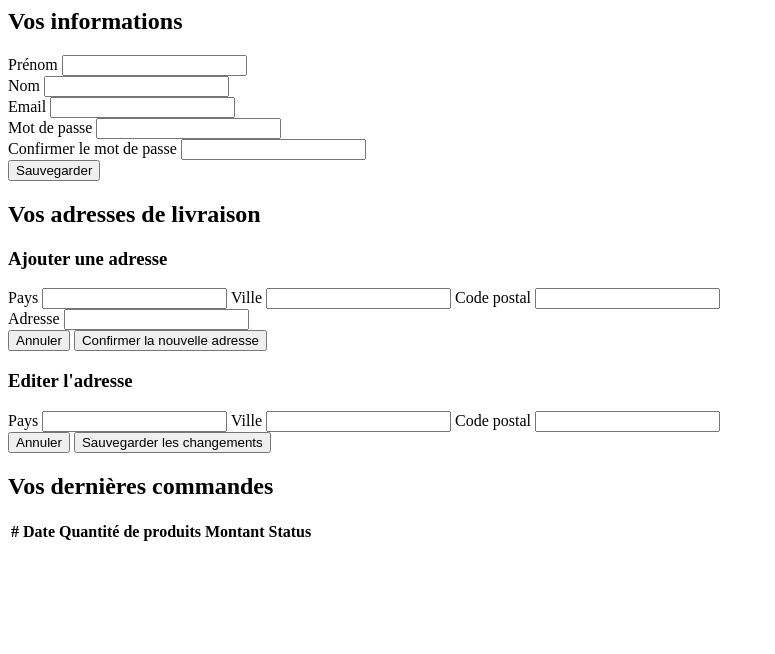
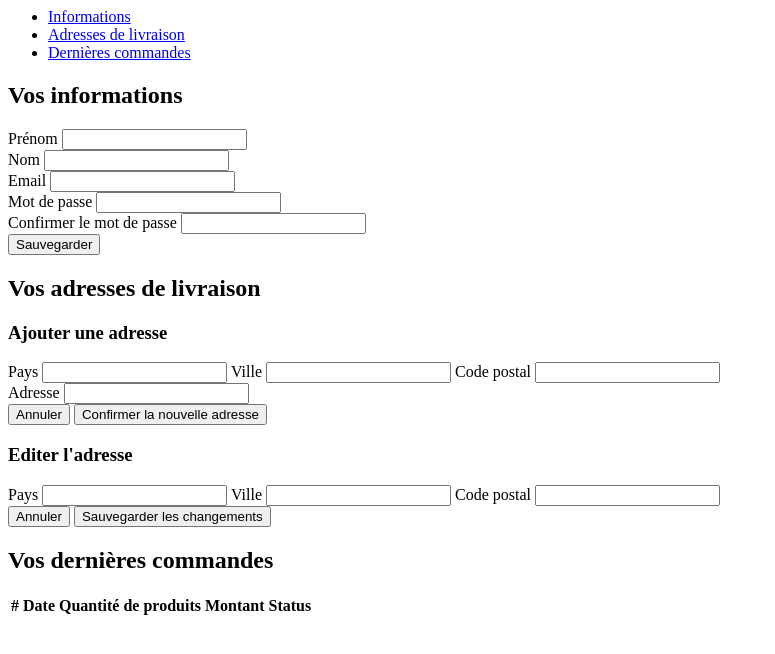
Before and after one commit to blnche/res04-e-commerce, a PHP site: template views/user/account.phtml in a window 1280 px wide. Shown: the top 654 px of the page, without its empty margins (0-775 px from the left). Run offline with PHP 8.4, Linux system fonts and the light colour scheme; the template is opened without the code that fills it, so the values that code supplies are empty.

Commit message:
added side navbar in account view and other things

```diff
--- a/views/user/account.phtml
+++ b/views/user/account.phtml
@@ -1,5 +1,14 @@
-<section>
-   <h2>Vos informations</h2>
+<aside class="side-bar">
+   <nav>
+      <ul>
+         <li><a href="#informations">Informations</a></li>
+         <li><a href="#adresses">Adresses de livraison</a></li>
+         <li><a href="#commandes">Dernières commandes</a></li>
+      </ul>
+   </nav>
+</aside>
+<section aria-labelledby="t-infos" id="informations">
+   <h2 id="t-infos">Vos informations</h2>
    <form action="?route=account-edit" method="POST">
       <div>
          <div>
@@ -27,8 +36,8 @@
       <!-- manque mécanisme de vérification avec le précédent mot de passe -->
    </form>
 </section>
-<section aria-labelledby="t-adresse">
-   <h2 id="t-adresse">Vos adresses de livraison</h2>
+<section aria-labelledby="t-adresses" id="adresses">
+   <h2 id="t-adresses">Vos adresses de livraison</h2>
    <ul>
       <?php foreach ($this->data['adresses'] as $adresse) { ?>
          <li>
@@ -79,7 +88,7 @@
       </div>
    </form>
 </section>
-<section aria-labelledby="t-commandes">
+<section aria-labelledby="t-commandes" id="commandes">
    <h2 id="t-commandes">Vos dernières commandes</h2>
    <?php if (!$this->data['orders']) { ?>
       <p>Il n'y a rien par ici pour le moment...</p>
```
